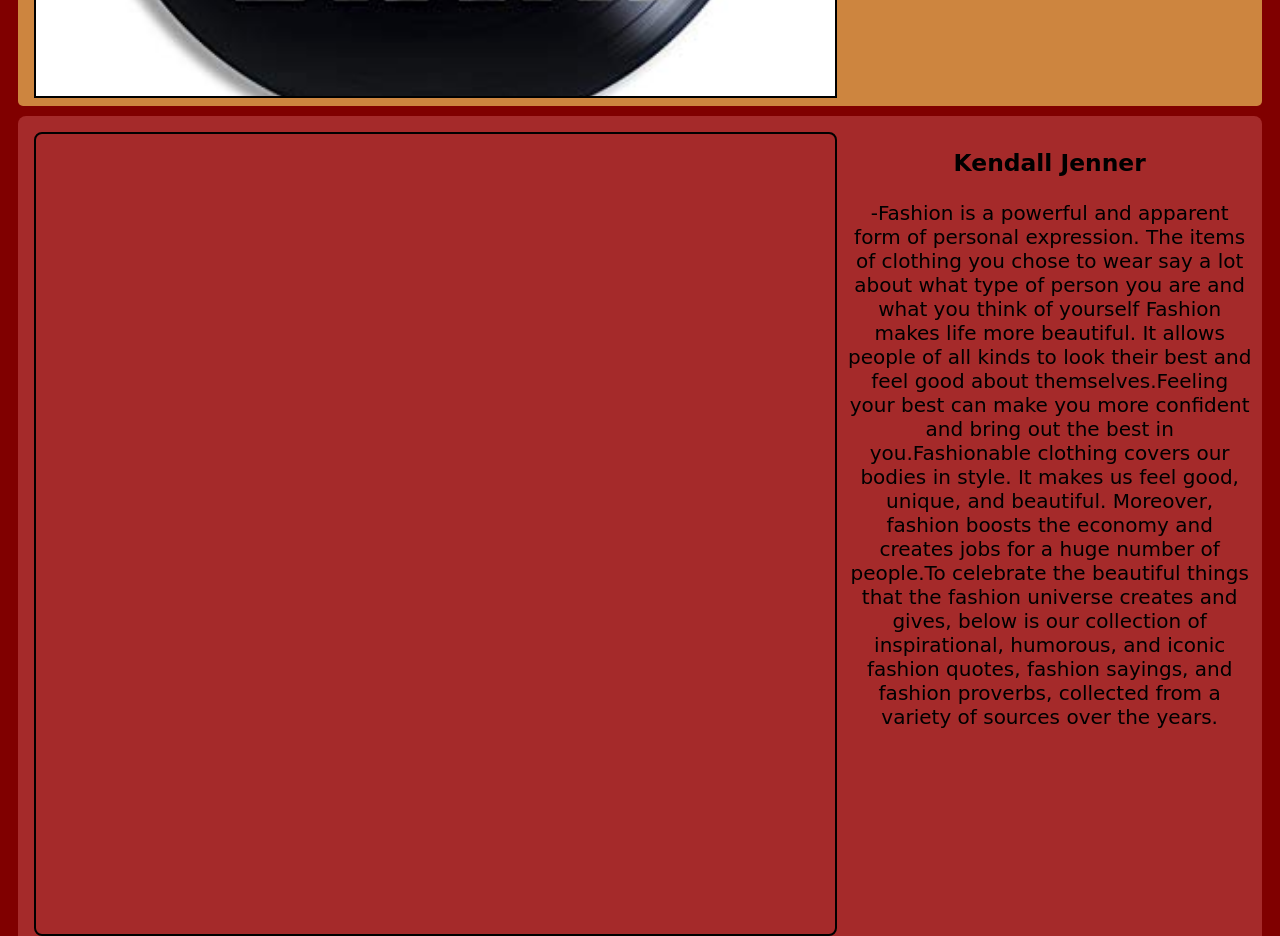
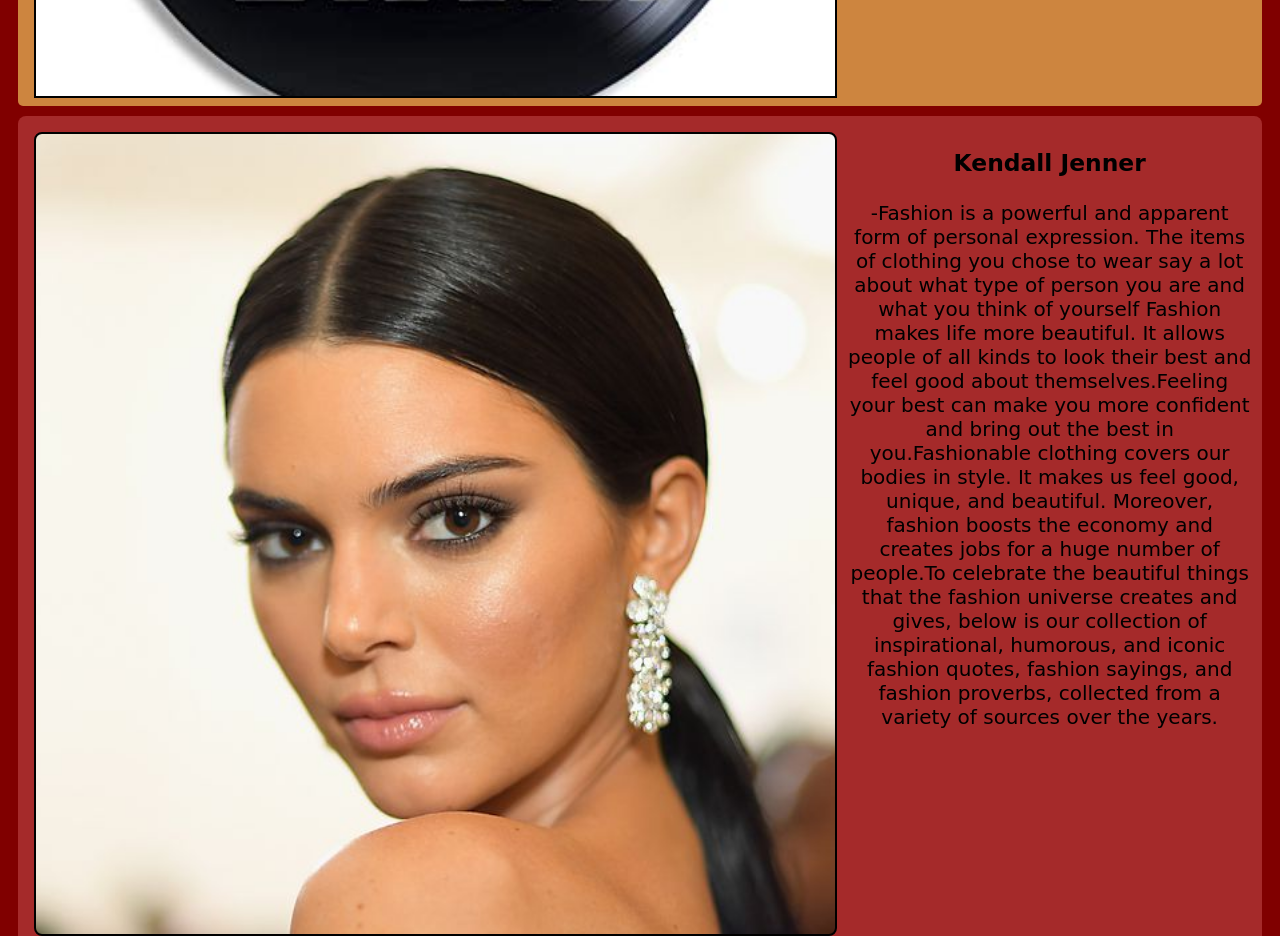
Before and after one commit to JMae-902/NonanJonalaine, a plain HTML site: page index1.html in a window 1280 px wide. Shown: the part 860-1796 px from the top of the page. Drawn offline with Linux system fonts and the light colour scheme.

Commit message:
Update style1.css

```diff
--- a/css/style1.css
+++ b/css/style1.css
@@ -99,7 +99,7 @@ li:hover{
 }
 
 .ken {
-	background-image: url(../about/ken2.jpg);
+	background-image: url(../img4/ken2.jpg);
 	background-position: center;
 	background-repeat: no-repeat;
 	background-size: cover;
```
